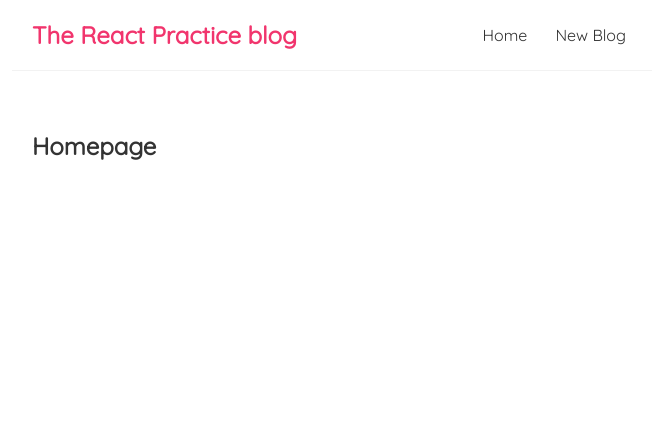
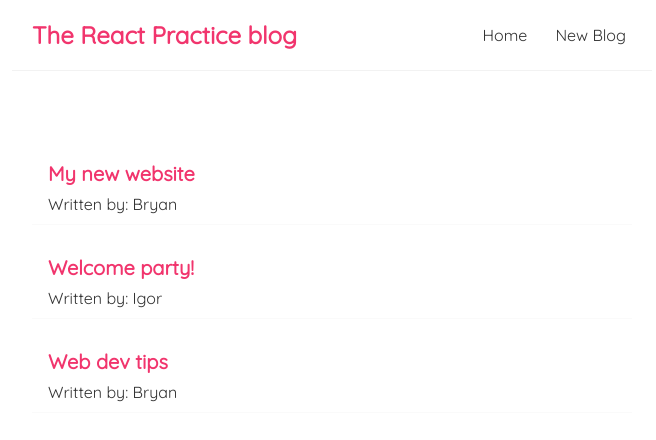
Before and after one commit to ebssgd/reactBlog, a React (Create React App) app: page /create in a window 1280 px wide. Shown: the top 440 px of the page, without its empty margins (308-964 px from the left). Built offline with nearby package versions, Linux system fonts and the light colour scheme; the HTML template or start-up script is replaced by a standard one.

Commit message:
Started using hooks and useState

```diff
--- a/src/Home.js
+++ b/src/Home.js
@@ -1,9 +1,60 @@
+import { useState } from "react";
+
 const Home = () => {
+  const [blogs, setBlogs] = useState([
+    { title: "My new website", body: "lorem ipsum...", author: "Bryan", id: 1 },
+    { title: "Welcome party!", body: "lorem ipsum...", author: "Igor", id: 2 },
+    { title: "Web dev tips", body: "lorem ipsum...", author: "Bryan", id: 3 },
+  ]);
+  //let name = "Mario"; //This variable isn't reactive.
+  //const [name, setName] = useState("Mario"); //This sets the original value
+  //of the variable 'name' as Mario, but it is now reactive, and the setName
+  //function is used to change/update it.
+  //Typically, setVariableName is used, so since we called the variable 'name'
+  //setName is what we use to change it.
+  //In 'useState', the datatype is not important, we can use whatever we wish
+  //const [age, setAge] = useState(25);
+  //const handleClick = () => {
+  // name = "Luigi"; //When it is changed here, the value remains the same
+  // because React doesn't know to look for it to change and rerender when it does
+  // console.log(name);
+  //setName("Luigi"); //This uses the function we created above to update the
+  //name variable
+  //setAge(30);
+
+  //   const handleClickAgain = (name) => {
+  //     console.log("Hello, " + name);
+  //   };
+
   return (
     <div className="home">
-      <h2>Homepage</h2>
+      {blogs.map((blog) => (
+        <div className="blog-preview" key={blog.id}>
+          <h2>{blog.title}</h2>
+          <p>Written by: {blog.author}</p>
+        </div>
+      ))}
+      {/* <h2>Homepage</h2>
+      <p>
+        {name} is {age} years old.
+      </p>
+      <button onClick={handleClick}>Click me</button>
+      <button onClick={() => handleClickAgain("Luigi")}>Click me again</button> */}
     </div>
   );
 };
 
 export default Home;
+
+//The onClick function will run when the button is pressed.
+//You do not want to invoke the function right away ()
+//or it will run when the page refreshes
+
+//The onClickAgain function demonstrates how to pass in a value without
+//invoking the expression right away. You need to wrap it in another function
+//So, the {() => {function to be invoked goes here}} syntax is used.
+//Note the internal set of {} are not needed if you put everything on one line
+
+//The key property is how React keeps track of each time we go through a list.
+//It must be added if we are doing some kind of loop and returning a different
+//value for each iteration.
--- a/src/index.css
+++ b/src/index.css
@@ -39,3 +39,20 @@
   margin: 40px auto;
   padding: 20px;
 }
+
+/* blog preview / list */
+.blog-preview {
+  padding: 10px 16px;
+  margin: 20px 0;
+  border-bottom: 1px solid #fafafa;
+}
+
+.blog-preview:hover {
+  box-shadow: 1px 3px 5px rgba(0, 0, 0, 0.1);
+}
+
+.blog-preview h2 {
+  font-size: 20px;
+  color: #f1356d;
+  margin-bottom: 8px;
+}
```
